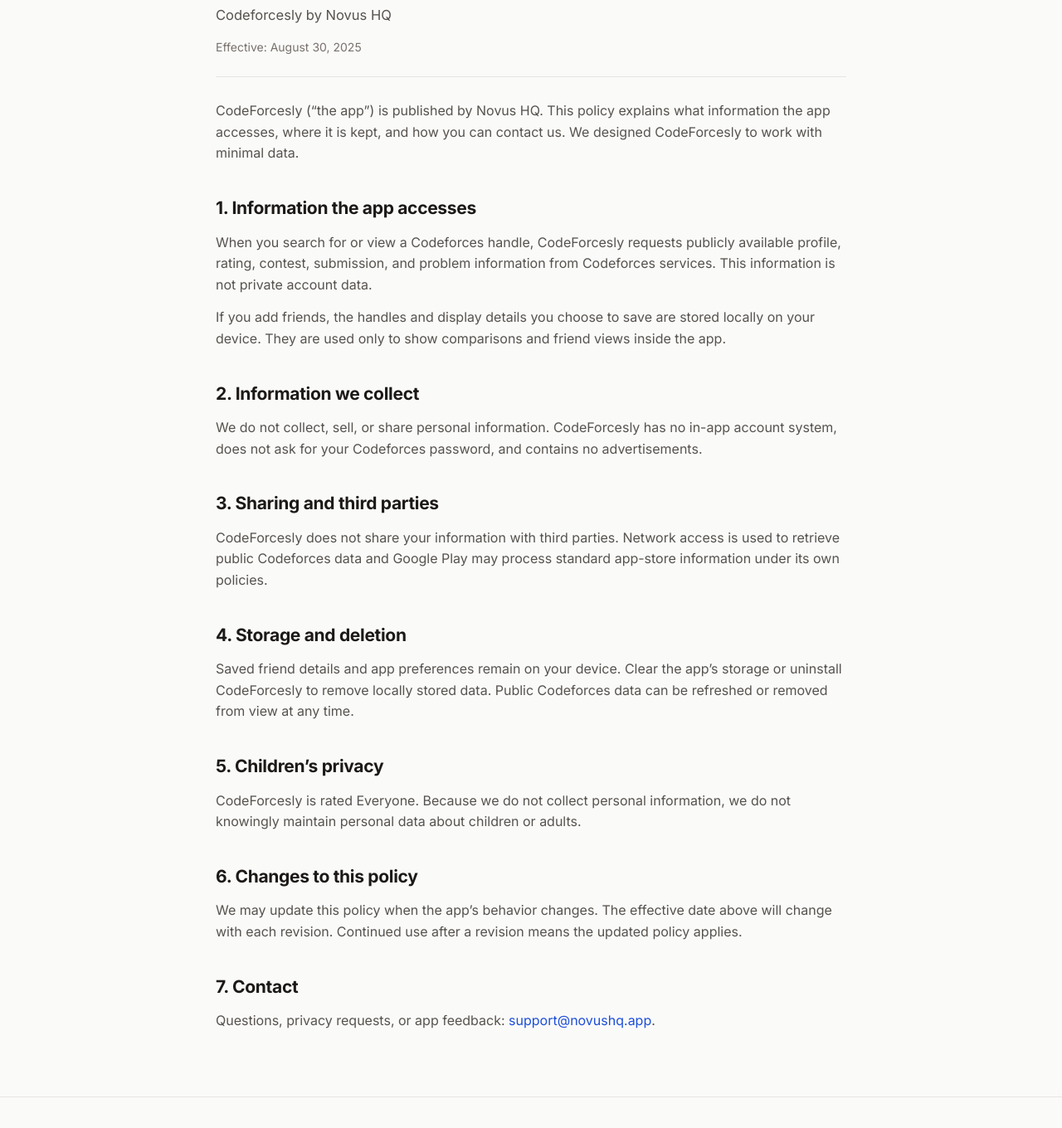
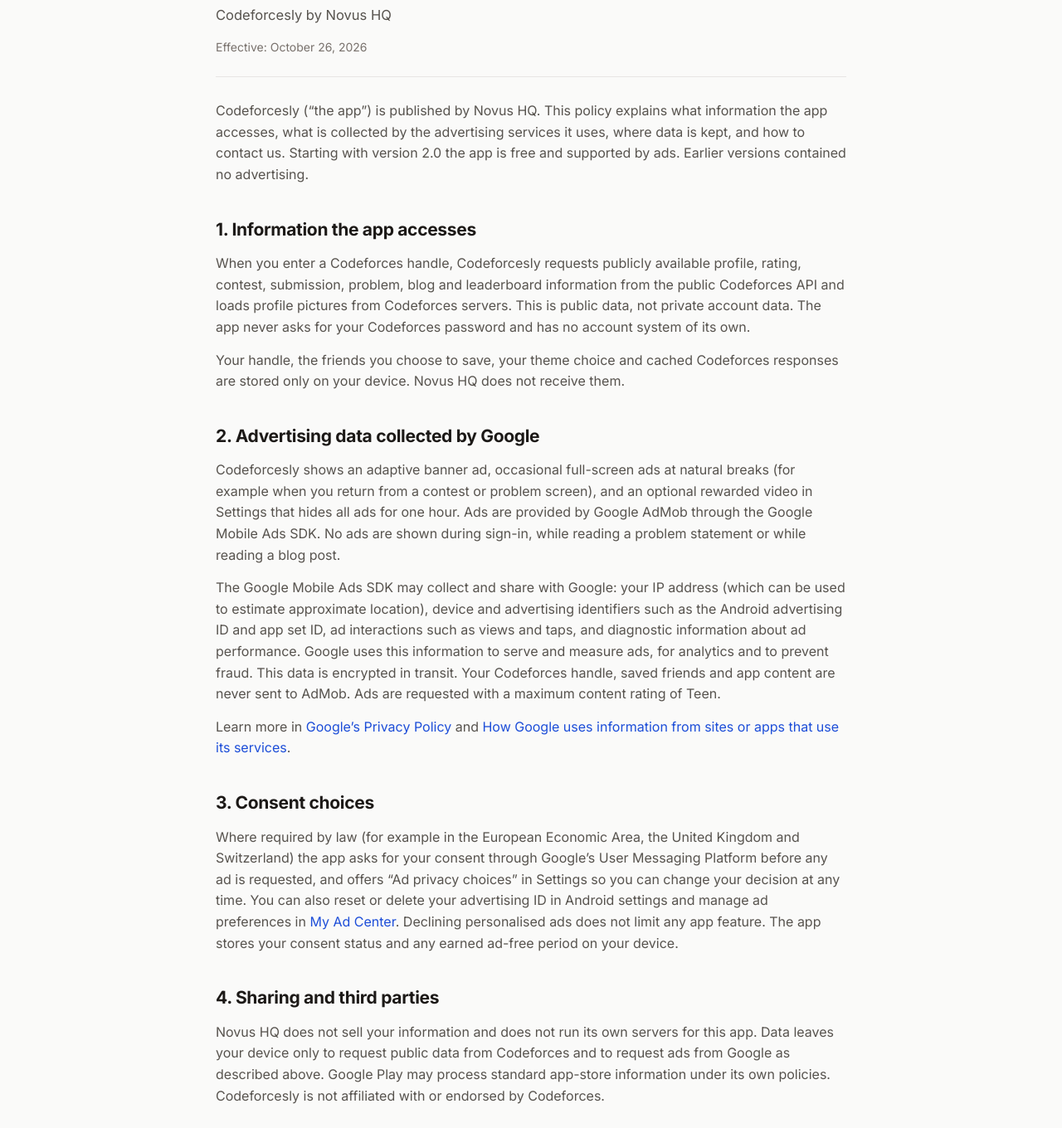
Before and after one commit to novushq/Novus-HQ, a plain HTML site: page applications/android/Codeforcesly/privacy-policy.html in a window 1280 px wide. Shown: the part 206-1566 px from the top of the page at 83% size. Drawn offline with Linux system fonts and the light colour scheme.

```diff
--- a/applications/android/Codeforcesly/privacy-policy.html
+++ b/applications/android/Codeforcesly/privacy-policy.html
@@ -4,7 +4,7 @@
     <meta charset="UTF-8">
     <meta name="viewport" content="width=device-width, initial-scale=1.0">
     <title>Privacy Policy — Codeforcesly</title>
-    <meta name="description" content="Privacy policy for Codeforcesly by Novus HQ.">
+    <meta name="description" content="How Codeforcesly handles public Codeforces data, on-device storage, Google AdMob advertising data and consent choices.">
     <link rel="icon" href="../../../assets/brand/favicon.svg" type="image/svg+xml">
     <link rel="icon" href="../../../assets/brand/favicon-32.png" sizes="32x32" type="image/png">
     <link rel="apple-touch-icon" href="../../../assets/brand/apple-touch-icon.png">
@@ -32,31 +32,36 @@
 <div class="title-section">
     <h1>Privacy Policy</h1>
     <p>Codeforcesly by Novus HQ</p>
-    <div class="meta-info"><span class="meta-item">Effective: August 30, 2025</span></div>
+    <div class="meta-info"><span class="meta-item">Effective: October 26, 2026</span></div>
 </div>
-<p>CodeForcesly (“the app”) is published by Novus HQ. This policy explains what information the app accesses, where it is kept, and how you can contact us. We designed CodeForcesly to work with minimal data.</p>
+<p>Codeforcesly (“the app”) is published by Novus HQ. This policy explains what information the app accesses, what is collected by the advertising services it uses, where data is kept, and how to contact us. Starting with version 2.0 the app is free and supported by ads. Earlier versions contained no advertising.</p>
 
   <h2>1. Information the app accesses</h2>
-  <p>When you search for or view a Codeforces handle, CodeForcesly requests publicly available profile, rating, contest, submission, and problem information from Codeforces services. This information is not private account data.</p>
-  <p>If you add friends, the handles and display details you choose to save are stored locally on your device. They are used only to show comparisons and friend views inside the app.</p>
+  <p>When you enter a Codeforces handle, Codeforcesly requests publicly available profile, rating, contest, submission, problem, blog and leaderboard information from the public Codeforces API and loads profile pictures from Codeforces servers. This is public data, not private account data. The app never asks for your Codeforces password and has no account system of its own.</p>
+  <p>Your handle, the friends you choose to save, your theme choice and cached Codeforces responses are stored only on your device. Novus HQ does not receive them.</p>
 
-  <h2>2. Information we collect</h2>
-  <p>We do not collect, sell, or share personal information. CodeForcesly has no in-app account system, does not ask for your Codeforces password, and contains no advertisements.</p>
+  <h2>2. Advertising data collected by Google</h2>
+  <p>Codeforcesly shows an adaptive banner ad, occasional full-screen ads at natural breaks (for example when you return from a contest or problem screen), and an optional rewarded video in Settings that hides all ads for one hour. Ads are provided by Google AdMob through the Google Mobile Ads SDK. No ads are shown during sign-in, while reading a problem statement or while reading a blog post.</p>
+  <p>The Google Mobile Ads SDK may collect and share with Google: your IP address (which can be used to estimate approximate location), device and advertising identifiers such as the Android advertising ID and app set ID, ad interactions such as views and taps, and diagnostic information about ad performance. Google uses this information to serve and measure ads, for analytics and to prevent fraud. This data is encrypted in transit. Your Codeforces handle, saved friends and app content are never sent to AdMob. Ads are requested with a maximum content rating of Teen.</p>
+  <p>Learn more in <a class="inline-link" href="https://policies.google.com/privacy">Google’s Privacy Policy</a> and <a class="inline-link" href="https://policies.google.com/technologies/ads">How Google uses information from sites or apps that use its services</a>.</p>
 
-  <h2>3. Sharing and third parties</h2>
-  <p>CodeForcesly does not share your information with third parties. Network access is used to retrieve public Codeforces data and Google Play may process standard app-store information under its own policies.</p>
+  <h2>3. Consent choices</h2>
+  <p>Where required by law (for example in the European Economic Area, the United Kingdom and Switzerland) the app asks for your consent through Google’s User Messaging Platform before any ad is requested, and offers “Ad privacy choices” in Settings so you can change your decision at any time. You can also reset or delete your advertising ID in Android settings and manage ad preferences in <a class="inline-link" href="https://myadcenter.google.com/">My Ad Center</a>. Declining personalised ads does not limit any app feature. The app stores your consent status and any earned ad-free period on your device.</p>
 
-  <h2>4. Storage and deletion</h2>
-  <p>Saved friend details and app preferences remain on your device. Clear the app’s storage or uninstall CodeForcesly to remove locally stored data. Public Codeforces data can be refreshed or removed from view at any time.</p>
+  <h2>4. Sharing and third parties</h2>
+  <p>Novus HQ does not sell your information and does not run its own servers for this app. Data leaves your device only to request public data from Codeforces and to request ads from Google as described above. Google Play may process standard app-store information under its own policies. Codeforcesly is not affiliated with or endorsed by Codeforces.</p>
 
-  <h2>5. Children’s privacy</h2>
-  <p>CodeForcesly is rated Everyone. Because we do not collect personal information, we do not knowingly maintain personal data about children or adults.</p>
+  <h2>5. Storage and deletion</h2>
+  <p>Use Settings → Sign out to remove your handle and saved friends, and Settings → Clear cached data to remove cached Codeforces responses. Clearing the app’s storage or uninstalling Codeforcesly removes all locally stored data. Google determines how long it retains advertising data; use the Google controls linked above. To ask about information you sent us by email, contact support.</p>
 
-  <h2>6. Changes to this policy</h2>
-  <p>We may update this policy when the app’s behavior changes. The effective date above will change with each revision. Continued use after a revision means the updated policy applies.</p>
+  <h2>6. Children’s privacy</h2>
+  <p>Codeforcesly is a tool for competitive programmers and is not directed to children under 13. We do not knowingly collect personal information from children. If you believe a child has provided personal information to us, contact support so we can address it.</p>
 
-  <h2>7. Contact</h2>
-  <p>Questions, privacy requests, or app feedback: <a class="inline-link" href="mailto:support@novushq.app">support@novushq.app</a>.</p>
+  <h2>7. Changes to this policy</h2>
+  <p>We update this policy when the app’s behaviour changes. The effective date above changes with each revision.</p>
+
+  <h2>8. Contact</h2>
+  <p>Questions, privacy requests or app feedback: <a class="inline-link" href="mailto:support@novushq.app">support@novushq.app</a>.</p>
 </main>
 </div>
 <footer class="site-footer">
```
Also changed, not shown: applications/android/AppBlocker/index.html (+1 -1 lines), applications/android/Codeforcesly/index.html (+2 -2 lines), applications/android/LifeAdmin/index.html (+1 -1 lines), applications/android/MusicPracticeLog/index.html (+1 -1 lines), applications/android/ShaadiBiodataMaker/index.html (+2 -2 lines), index.html (+20 -26 lines), assets/images/musicpracticelog/s2-log-left.webp (deleted), assets/images/musicpracticelog/s3-log-right.webp (deleted), assets/images/musicpracticelog/s4-timer.webp (deleted), assets/images/musicpracticelog/s5-insights.webp (deleted), assets/images/musicpracticelog/s6-goals-export.webp (deleted).
